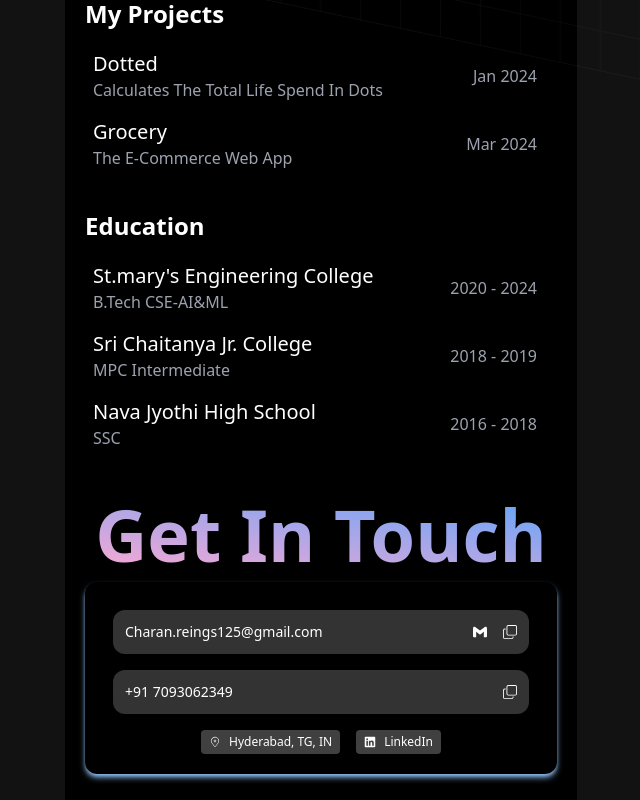
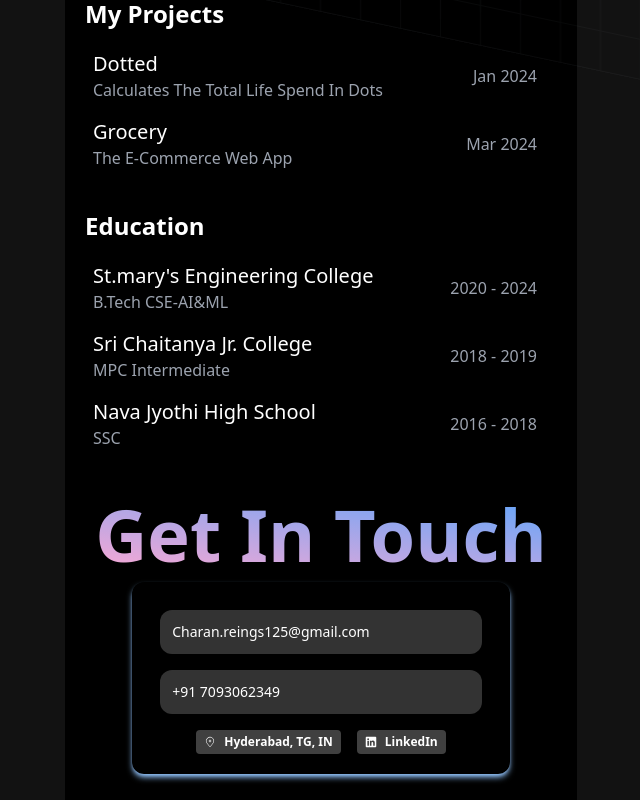
Before and after one commit to charan-nunnabhatla/about, a React (Vite) app: page / in a window 1280 px wide. Shown: the part 548-1348 px from the top of the page, without its empty margins (319-959 px from the left). Built offline with nearby package versions, Linux system fonts and the light colour scheme.

Commit message:
last update indicator

```diff
--- a/src/components/custom/contact-tile.tsx
+++ b/src/components/custom/contact-tile.tsx
@@ -15,7 +15,7 @@ export default function ContactTile({ title, Icons }: contactTileType) {
     } else window.open(mailTo, "_blank", "noopener noreferrer");
   };
   return (
-    <div className="flex justify-center items-center text-sm h-fit m-2 p-3 rounded-xl bg-[rgba(255,255,255,0.2)] hover:bg-[rgba(255,255,255,0.1)]">
+    <div className="group flex justify-center items-center text-sm h-fit m-2 p-3 rounded-xl bg-[rgba(255,255,255,0.2)] hover:bg-[rgba(255,255,255,0.18)]">
       <div className="mr-auto">{title}</div>
       <div className="flex gap-4">
         {Icons.map(([Icon, id], index) => {
@@ -23,7 +23,7 @@ export default function ContactTile({ title, Icons }: contactTileType) {
             <div key={index} className="">
               <Icon
                 onClick={() => handleClick(id)}
-                className="hover:cursor-pointer"
+                className="sm:opacity-100 md:opacity-0 duration-300 transition-all group-hover:opacity-100 hover:cursor-pointer"
               />
             </div>
           );
--- a/src/components/custom/contact.tsx
+++ b/src/components/custom/contact.tsx
@@ -14,7 +14,7 @@ export default function Contact() {
         <h1 className="bg-clip-text text-transparent bg-gradient-to-tr from-pink-300 to-blue-400 text-center text-5xl md:text-6xl lg:text-7xl font-bold mb-3 select-none  ">
           Get In Touch
         </h1>
-        <div className="flex justify-center flex-col md:flex-row  items-center w-full shadow-md shadow-blue-300 h-fit rounded-xl ">
+        <div className="flex justify-center flex-col max-w-[95%] md:max-w-[90%] lg:max-w-[80%] mx-auto md:flex-row items-center w-full shadow-md shadow-blue-300 h-fit rounded-xl ">
           <div className="flex justify-center flex-col  w-full h-fit m-3 p-2">
             <ContactTile
               title="Charan.reings125@gmail.com"
@@ -24,7 +24,7 @@ export default function Contact() {
               ]}
             />
             <ContactTile title="+91 7093062349" Icons={[[BsCopy, "copy"]]} />
-            <div className=" flex gap-4 mx-auto mt-2">
+            <div className="font-bold flex gap-4 mx-auto mt-2">
               <MiniTile title="Hyderabad, TG, IN" Icon={CiLocationOn} />
               <a
                 target="_black"
```
